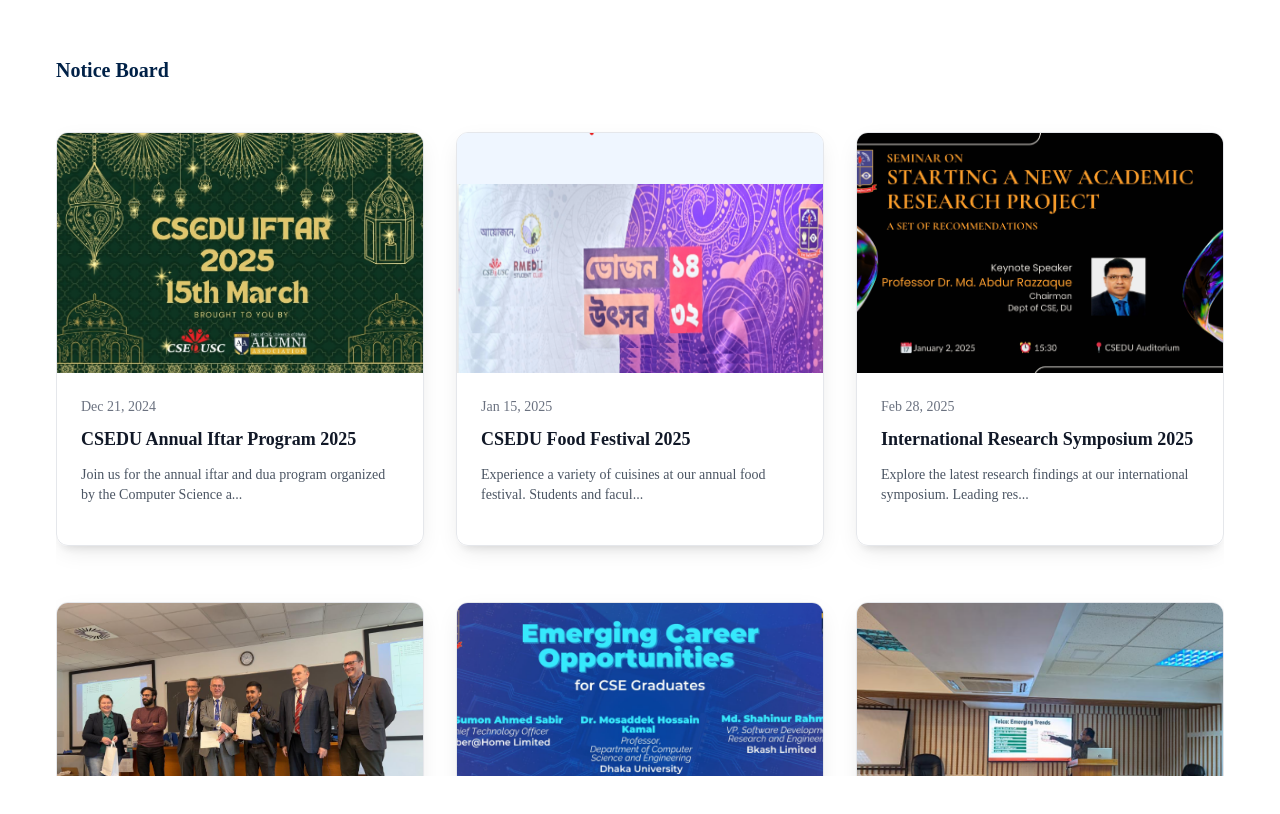
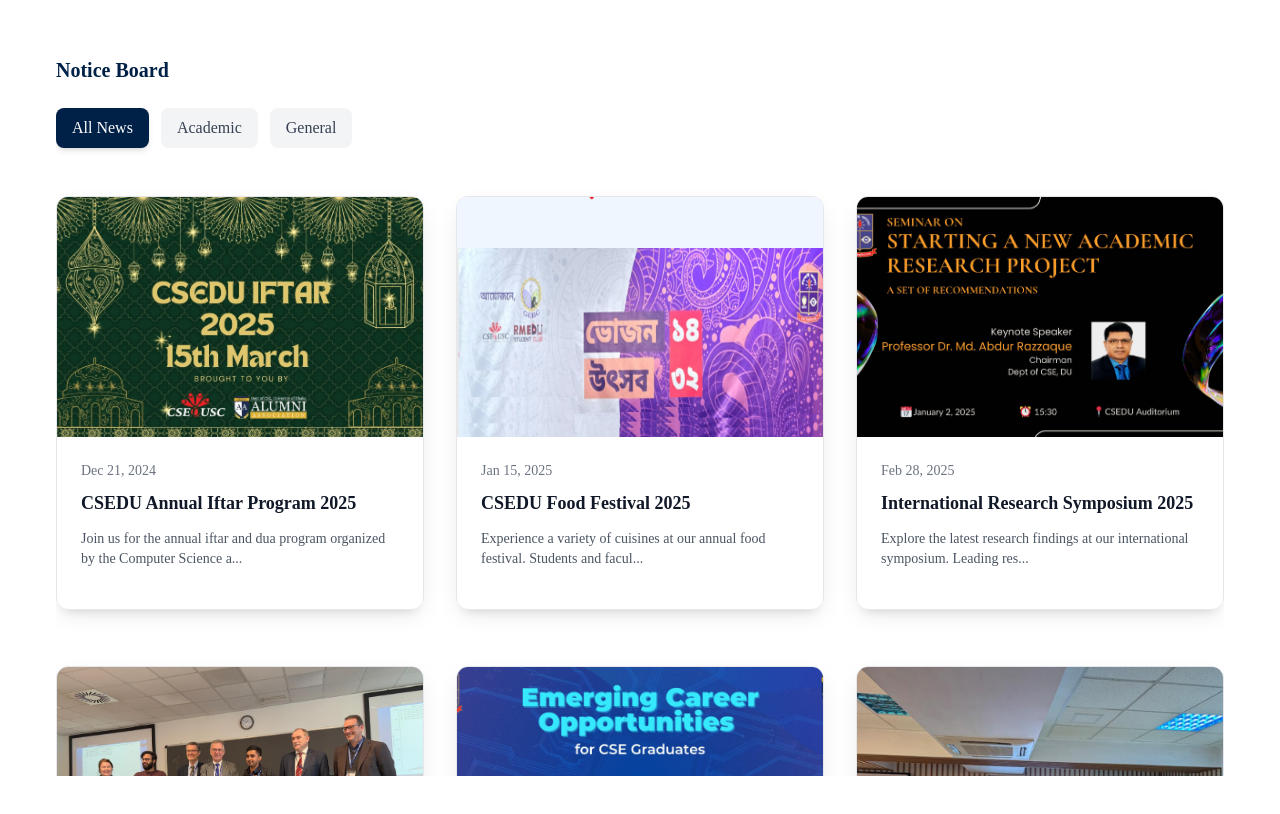
Before and after one commit to samiyariya/CSEDU, a React (Vite) app in the folder frontend/: page /news in a window 1280 px wide. Shown: the top 814 px of the page. Built offline with nearby package versions, Linux system fonts and the light colour scheme.

Commit message:
filter done

```diff
--- a/frontend/src/pages/News.jsx
+++ b/frontend/src/pages/News.jsx
@@ -1,14 +1,44 @@
+import { useState } from 'react';
 import NewsCard from '../components/NewsCard';
-import { sampleNews } from '../assets/assets';
+import { sampleNews, newsCategories } from '../assets/assets';
 
 const News = () => {
+  const [selectedCategory, setSelectedCategory] = useState('all');
+
+  const filteredNews = selectedCategory === 'all'
+    ? sampleNews
+    : sampleNews.filter(news => news.category === selectedCategory);
+
   return (
     <div className="m-14 max-h-[90vh] overflow-y-scroll">
       <h1 className="text-xl font-semibold mb-6 text-primary">Notice Board</h1>
+
+      {/* Filter Buttons */}
+      <div className="flex flex-wrap gap-3 mb-6">
+        {newsCategories.map((category) => (
+          <button
+            key={category.id}
+            onClick={() => setSelectedCategory(category.id)}
+            className={`px-4 py-2 rounded-lg font-medium transition-all duration-200 ${
+              selectedCategory === category.id
+                ? 'bg-primary text-white shadow-md'
+                : 'bg-gray-100 text-gray-700 hover:bg-gray-200'
+            }`}
+          >
+            {category.name}
+          </button>
+        ))}
+      </div>
+
+      {/* News Grid */}
       <div className="w-full flex flex-wrap gap-8 pt-6 gap-y-14">
-        {sampleNews.map((item) => (
-          <NewsCard key={item.id} news={item} />
-        ))}
+        {filteredNews.length > 0 ? (
+          filteredNews.map((item) => (
+            <NewsCard key={item.id} news={item} />
+          ))
+        ) : (
+          <p className="text-gray-500 text-center w-full">No news found for this category.</p>
+        )}
       </div>
     </div>
   );
```
